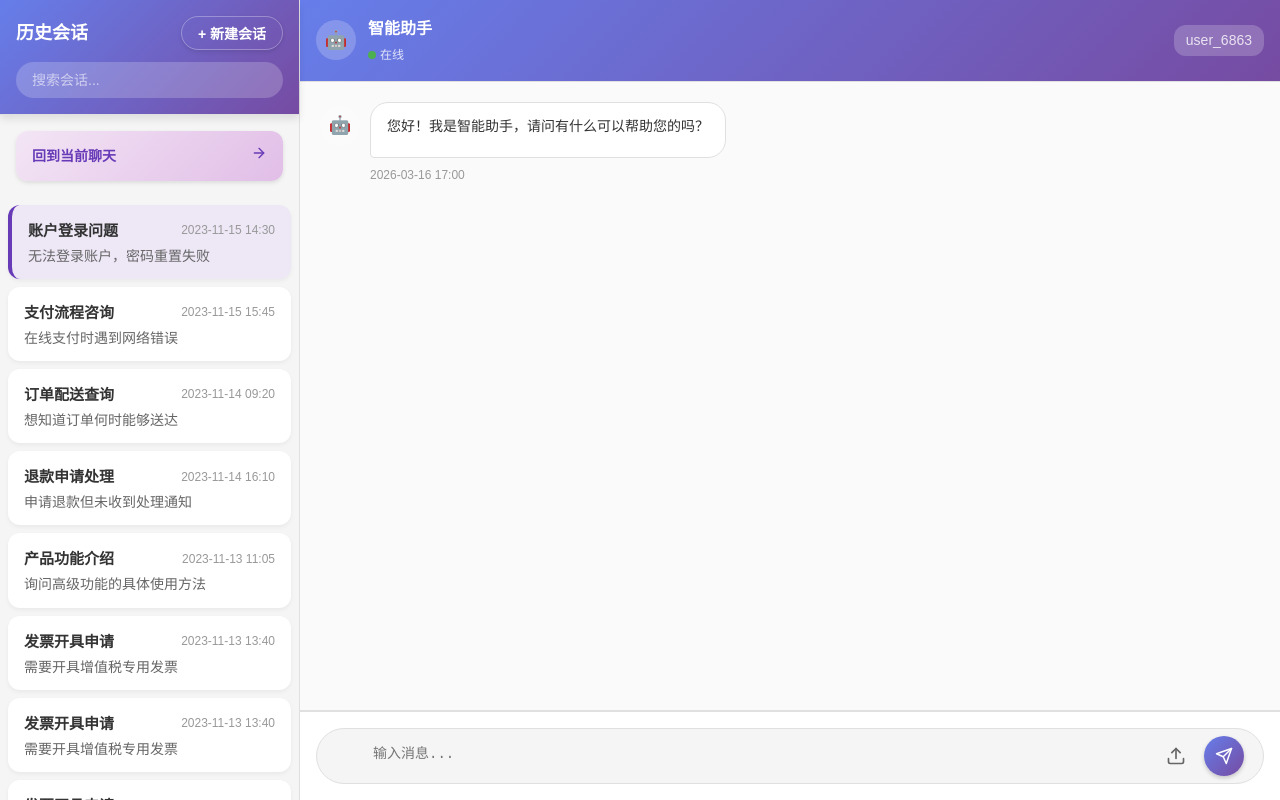
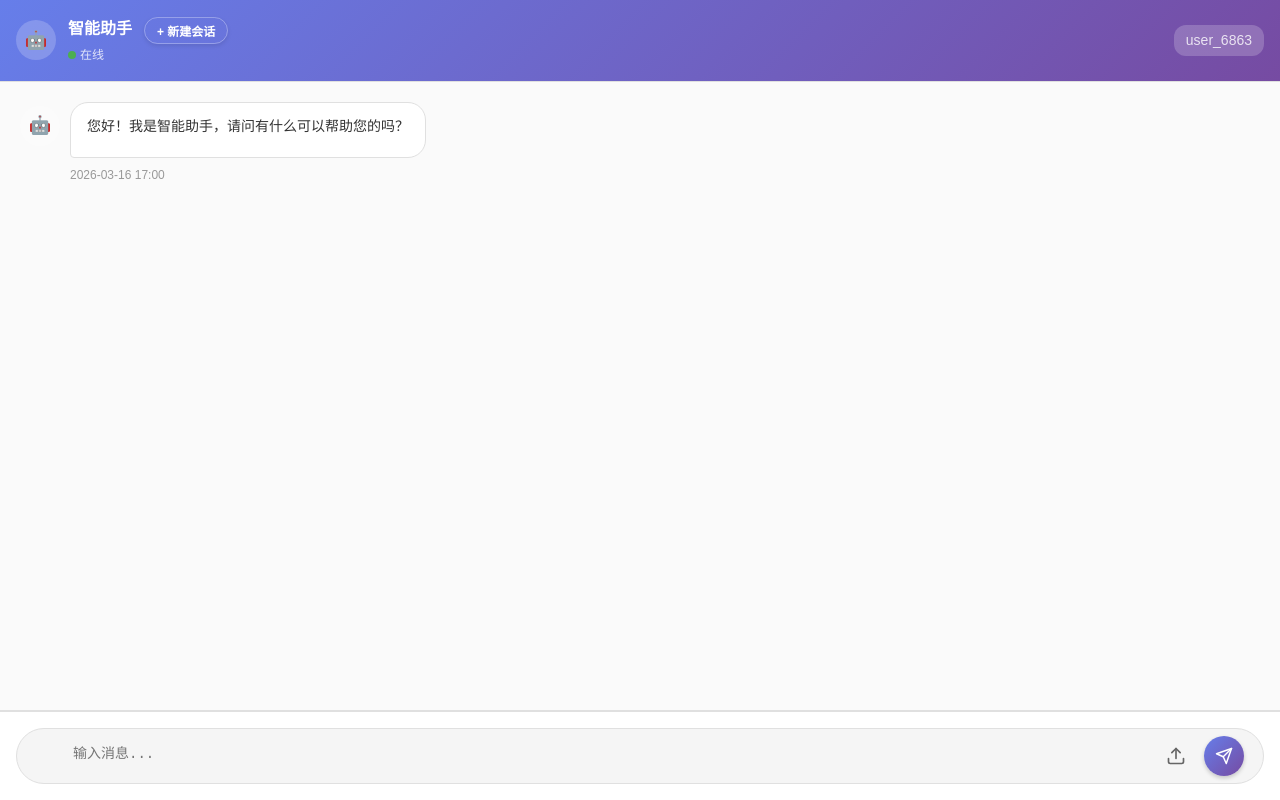
Before and after one commit to chenhui9392/opsMind, a Vue app: page / in a window 1280 px wide. Built offline with nearby package versions, Linux system fonts and the light colour scheme.

Commit message:
feat:隐藏会话列表

```diff
--- a/src/components/Chat.vue
+++ b/src/components/Chat.vue
@@ -1,6 +1,6 @@
 <template>
   <div class="chat">
-    <ChatHeader :userName="userName" />
+    <ChatHeader :userName="userName" @create-new-session="handleCreateNewSession" />
     <div class="chat-messages" ref="chatMessages">
       <div
         v-for="(message, index) in messages"
@@ -15,8 +15,7 @@
           <!-- 消息内容 -->
           <div class="message-content" v-if="message.text">
             <!-- 文本 -->
-            <div class="message-text" v-if="message.sender === 'user'" v-html="renderMarkdown(message.text)"></div>
-            <div class="message-text markdown-body" v-else v-html="renderMarkdown(message.text)"></div>
+            <div class="message-text markdown-body" v-html="renderMarkdown(message.text)"></div>
           </div>
           <!-- 图片 -->
           <div v-if="message.images && message.images.length > 0" class="message-images">
@@ -45,7 +44,7 @@
         </div>
       </div>
     </div>
-    <ChatInput v-if="showInput" @send="handleSend" />
+    <ChatInput v-if="showInput" @send="handleSend" @stop="handleStop" :isSending="isSending" />
   </div>
 </template>
 
@@ -54,6 +53,13 @@ import ChatInput from './ChatInput.vue'
 import ChatHeader from './ChatHeader.vue'
 import { getSystemUsername } from '../utils/system'
 import { marked } from 'marked'
+
+// 配置 marked 选项
+marked.setOptions({
+  breaks: true,
+  gfm: true,
+  sanitize: false // 允许HTML标签，但marked会自动转义
+})
 
 export default {
   name: 'Chat',
@@ -69,6 +75,10 @@ export default {
     showInput: {
       type: Boolean,
       default: true
+    },
+    isSending: {
+      type: Boolean,
+      default: false
     }
   },
   data() {
@@ -83,6 +93,12 @@ export default {
      */
     handleSend(data) {
       this.$emit('send', data)
+    },
+    /**
+     * 处理新建会话
+     */
+    handleCreateNewSession() {
+      this.$emit('create-new-session');
     },
     /**
      * 打开图片预览
@@ -116,7 +132,24 @@ export default {
      * @returns {string} - 渲染后的HTML
      */
     renderMarkdown(text) {
-      return marked(text)
+      // 对包含<符号的内容进行处理，确保被正确渲染
+      if (!text) return ''
+
+      // 将文本转换为字符串
+      const textStr = String(text)
+
+      // 对<符号进行转义，确保marked库不会将其解释为HTML标签
+      // 先将<转换为&lt;，然后使用marked渲染
+      const escapedText = textStr.replace(/</g, '&lt;')
+
+      return marked(escapedText)
+    },
+
+    /**
+     * 处理中断请求
+     */
+    handleStop() {
+      this.$emit('stop')
     }
   },
   watch: {
--- a/src/components/ChatHeader.vue
+++ b/src/components/ChatHeader.vue
@@ -5,7 +5,12 @@
         <div class="avatar-icon">🤖</div>
       </div>
       <div class="header-info">
-        <span class="chat-name">{{ title }}</span>
+        <div class="chat-name-container">
+          <span class="chat-name">{{ title }}</span>
+          <button class="new-session-button" @click="createNewSession">
+            + 新建会话
+          </button>
+        </div>
         <span class="chat-status">{{ status }}</span>
       </div>
       <div class="user-info" v-if="userName">
@@ -30,6 +35,11 @@ export default {
     userName: {
       type: String,
       default: ''
+    }
+  },
+  methods: {
+    createNewSession() {
+      this.$emit('create-new-session');
     }
   }
 }
@@ -78,6 +88,31 @@ export default {
   margin-bottom: 4px;
 }
 
+.chat-name-container {
+  display: flex;
+  align-items: center;
+  gap: 12px;
+}
+
+.new-session-button {
+  padding: 4px 12px;
+  border: 1px solid rgba(255, 255, 255, 0.3);
+  border-radius: 20px;
+  background-color: transparent;
+  color: white;
+  font-weight: bold;
+  font-size: 12px;
+  cursor: pointer;
+  transition: all 0.3s ease;
+  box-shadow: 0 2px 4px rgba(0, 0, 0, 0.1);
+}
+
+.new-session-button:hover {
+  background-color: rgba(255, 255, 255, 0.1);
+  transform: translateY(-1px);
+  box-shadow: 0 4px 8px rgba(0, 0, 0, 0.15);
+}
+
 .user-info {
   display: flex;
   align-items: center;
--- a/src/components/Contacts.vue
+++ b/src/components/Contacts.vue
@@ -233,10 +233,13 @@ export default {
 .contact-message {
   font-size: 14px;
   color: #666;
-  white-space: nowrap;
   overflow: hidden;
   text-overflow: ellipsis;
   line-height: 1.3;
+  display: -webkit-box;
+  -webkit-line-clamp: 2;
+  -webkit-box-orient: vertical;
+  white-space: normal;
 }
 
 /* 滚动条样式 */
--- a/src/components/MainApp.vue
+++ b/src/components/MainApp.vue
@@ -1,6 +1,6 @@
 <template>
   <div class="app">
-    <!-- 左侧联系人列表 -->
+    <!-- 左侧联系人列表 (已隐藏)
     <div class="contacts-container" :style="{ width: contactsWidth + 'px' }">
       <Contacts
         ref="contactsComponent"
@@ -13,14 +13,17 @@
       />
       <div class="resize-handle" @mousedown="startResizing"></div>
     </div>
+    -->
 
     <!-- 右侧聊天区域 -->
     <Chat
       ref="chatComponent"
       :messages="messages"
       :showInput="showInput"
+      :isSending="isLoading"
       @send="handleSendMessage"
       @preview-image="handlePreviewImage"
+      @stop="handleStopSending"
     />
 
     <!-- 图片预览模态框 -->
@@ -38,7 +41,7 @@
 import Contacts from './Contacts.vue'
 import Chat from './Chat.vue'
 import ImagePreview from './ImagePreview.vue'
-import { uploadImage, sendChatMessage } from '../api'
+import { uploadImage, sendChatMessage, abortChatRequest, stopChat } from '../api'
 import { contacts as mockContacts, initialMessages, mockReply } from '../mock/data'
 
 export default {
@@ -152,6 +155,7 @@ export default {
      */
     addMessageToChat(message) {
       this.messages.push(message)
+      console.info('Added message to chat:', message)
       // 如果是当前聊天会话，保存到消息存储
       if (this.currentChatSession) {
         this.messageStore[this.currentChatSession] = [...this.messages]
@@ -402,6 +406,33 @@ export default {
 
       // 保存到消息存储
       this.messageStore[newSessionId] = [...this.messages]
+    },
+
+    /**
+     * 处理停止发送消息
+     */
+    async handleStopSending() {
+      // 中断API请求
+      abortChatRequest()
+
+      // 调用停止聊天接口
+      // try {
+      //   await stopChat()
+      //   console.log('停止聊天接口调用成功')
+      // } catch (error) {
+      //   console.error('停止聊天接口调用失败:', error)
+      // }
+
+      // 设置加载状态为false
+      this.isLoading = false
+
+      // 移除加载消息
+      if (this.loadingMessageId !== null) {
+        this.messages.splice(this.loadingMessageId, 1)
+        this.loadingMessageId = null
+      }
+
+      console.log('发送消息已中断')
     }
   },
   mounted() {
```
Also changed, not shown: src/components/ChatInput.vue (+51 -6 lines).
